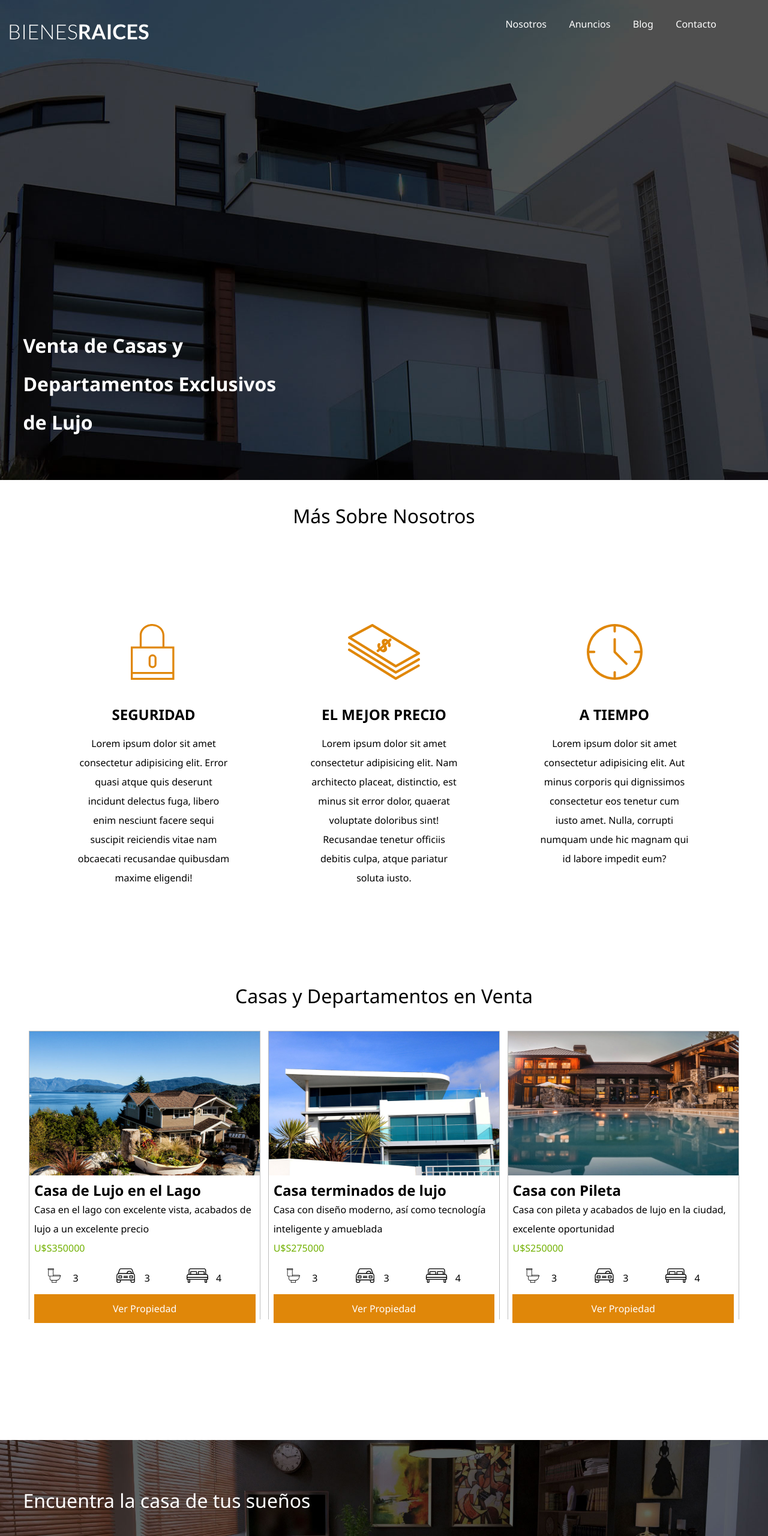
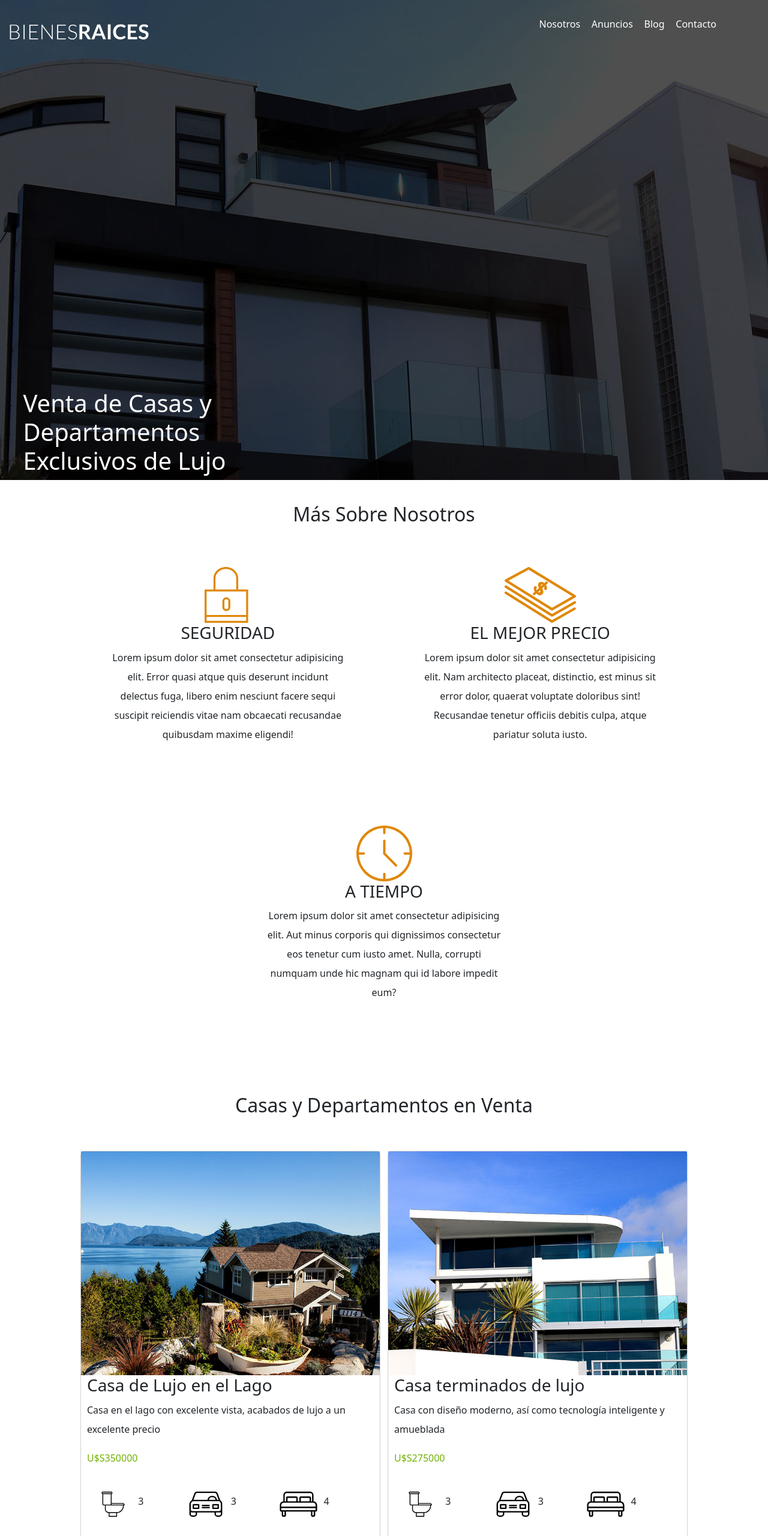
Before and after one commit to GGomez98/TP_LABO3_GASTON_GOMEZ, a website: page index.html in a window 1280 px wide. Shown: the top 2560 px of the page at 60% size. Drawn offline with nearby package versions, Linux system fonts and the light colour scheme.

Commit message:
se agrego bootstrap

```diff
--- a/index.html
+++ b/index.html
@@ -6,16 +6,17 @@
     <title>TP Labo 3</title>
     <meta name='viewport' content='width=device-width, initial-scale=1'>
     <link rel='stylesheet' type='text/css' media='screen' href='./style/style.css'>
+    <link rel='stylesheet' type='text/css' media='screen' href='./node_modules/bootstrap/dist/css/bootstrap.min.css'>
     <script src='./js/script.js'></script>
 </head>
 <body>
     <header>
         <img src="images/logo.svg" alt="logo paginas" id="logo">
         <nav>
-            <a class="item-menu" href="#nosotros">Nosotros</a>
-            <a class="item-menu" href="#anuncios">Anuncios</a>
-            <a class="item-menu" href="#nuestro-blog">Blog</a>
-            <a class="item-menu" href="#contacto">Contacto</a>
+            <a class="item-menu text-decoration-none text-white" href="#nosotros">Nosotros</a>
+            <a class="item-menu text-decoration-none text-white" href="#anuncios">Anuncios</a>
+            <a class="item-menu text-decoration-none text-white" href="#nuestro-blog">Blog</a>
+            <a class="item-menu text-decoration-none text-white" href="#contacto">Contacto</a>
         </nav>
         <h1>Venta de Casas y Departamentos Exclusivos de Lujo</h1>
     </header>
@@ -43,7 +44,7 @@
     <section id="contacto" class="mid-section">
         <h2 class="h2">Encuentra la casa de tus sueños</h2>
         <p>Llena el formulario de contacto y un asesor se ponga en contracto a la brevedad</p>
-        <a href="">Contactános</a>
+        <a href="" class="text-decoration-none text-white">Contactános</a>
     </section>
     <section id="nuestro-blog" class="section">
         <div class="mid-div" id="blog">
@@ -55,10 +56,10 @@
     </section>
     <footer>
         <nav>
-            <a class="item-menu" href="#nosotros">Nosotros</a>
-            <a class="item-menu" href="#anuncios">Anuncios</a>
-            <a class="item-menu" href="#nuestro-blog">Blog</a>
-            <a class="item-menu" href="#contacto">Contacto</a>
+            <a class="item-menu text-decoration-none text-white" href="#nosotros">Nosotros</a>
+            <a class="item-menu text-decoration-none text-white" href="#anuncios">Anuncios</a>
+            <a class="item-menu text-decoration-none text-white" href="#nuestro-blog">Blog</a>
+            <a class="item-menu text-decoration-none text-white" href="#contacto">Contacto</a>
         </nav>
         <p id="derechos">Todos los derechos reservados </p>
     </footer>
--- a/js/script.js
+++ b/js/script.js
@@ -89,10 +89,11 @@ function cargarPropiedades(propiedades){
         let cantDorm = document.createElement("p");
 
         detalles.className = 'casa-detalles'
-        casa.className = 'casa';
+        casa.className = 'casa card';
         casa.id = element.id;
         foto.src = element.imagen;
         nombre.textContent = element.titulo;
+        nombre.classList = 'card-title'
         descripcion.textContent = element.descripcion;
         precio.textContent = `U$S${element.precio}`;
         precio.classList = "precio";
@@ -107,6 +108,7 @@ function cargarPropiedades(propiedades){
         iconDorm.src = "images/icono_dormitorio.svg";
         cantDorm.textContent = element.habitaciones;
         verPropiedad.textContent = "Ver Propiedad";
+        verPropiedad.classList = 'text-decoration-none text-white'
         verPropiedad.href="";
 
         cuartos.appendChild(detBanios);
--- /dev/null
+++ b/package.json
@@ -0,0 +1,5 @@
+{
+  "dependencies": {
+    "bootstrap": "^5.3.3"
+  }
+}
--- a/style/style.css
+++ b/style/style.css
@@ -46,15 +46,6 @@ nav a:hover{
     background-color: rgba(223, 223, 223, 0.248);
 }
 
-.item-menu{
-    margin-left: 2%;
-}
-
-a{
-    color: white;
-    text-decoration: none;
-}
-
 a:hover{
     background-color: #b56c06;
 }
@@ -68,9 +59,10 @@ h1{
 }
 
 section{
-    height: 100vh;
+    height: fit-content;
     display: flex;
     flex-wrap: wrap;
+    padding: 3%;
     justify-content: center;
 }
 h2{
@@ -88,21 +80,18 @@ h3{
 
 .info{
     margin: 5%;
-    width: 20%;
+    width: 400px;
     text-align: center;
     line-height: 400%
 }
 
-#anuncios{
-    align-content: flex-start;
-}
 
 .casa{
     display: flex;
     flex-wrap: wrap;
-    width: 30%;
+    width: 500px;
     height: 60%;
-    margin: 0% 0.5% 0% 0.5%;
+    margin: 4% 0.5% 0% 0.5%;
     align-self: self-start;
     border-top: 1px solid rgb(190, 190, 190);
     border-left: 1px solid  rgb(190, 190, 190);
@@ -114,7 +103,7 @@ h3{
     flex-wrap: wrap;
     justify-content: center;
     align-content: start;
-    height: 50%;
+    height: 40%;
     margin: 0% 2% 0% 2%;
 }
 
@@ -126,9 +115,8 @@ h3{
 .casa a{
     display: flex;
     width: 100%;
-    height: 20%;
+    height: 40px;
     justify-content: center;
-    align-content: center;
 }
 
 .casa p{
@@ -156,7 +144,7 @@ h3{
 
 .cuartos img{
     width: 50%;
-    height: 100%;
+    height: 50%;
 }
 
 .cuartos p{
@@ -165,10 +153,8 @@ h3{
 }
 
 .casa h3{
-    align-self: start;
     width: 100%;
     text-align: left;
-    margin-top: 2%;
 }
 
 p{
@@ -211,7 +197,7 @@ a{
 .mid-div{
     display: flex;
     flex-wrap: wrap;
-    width: 50%;
+    width: 800px;
     align-content: start;
 }
 
```
Also changed, not shown: 2 other files.
